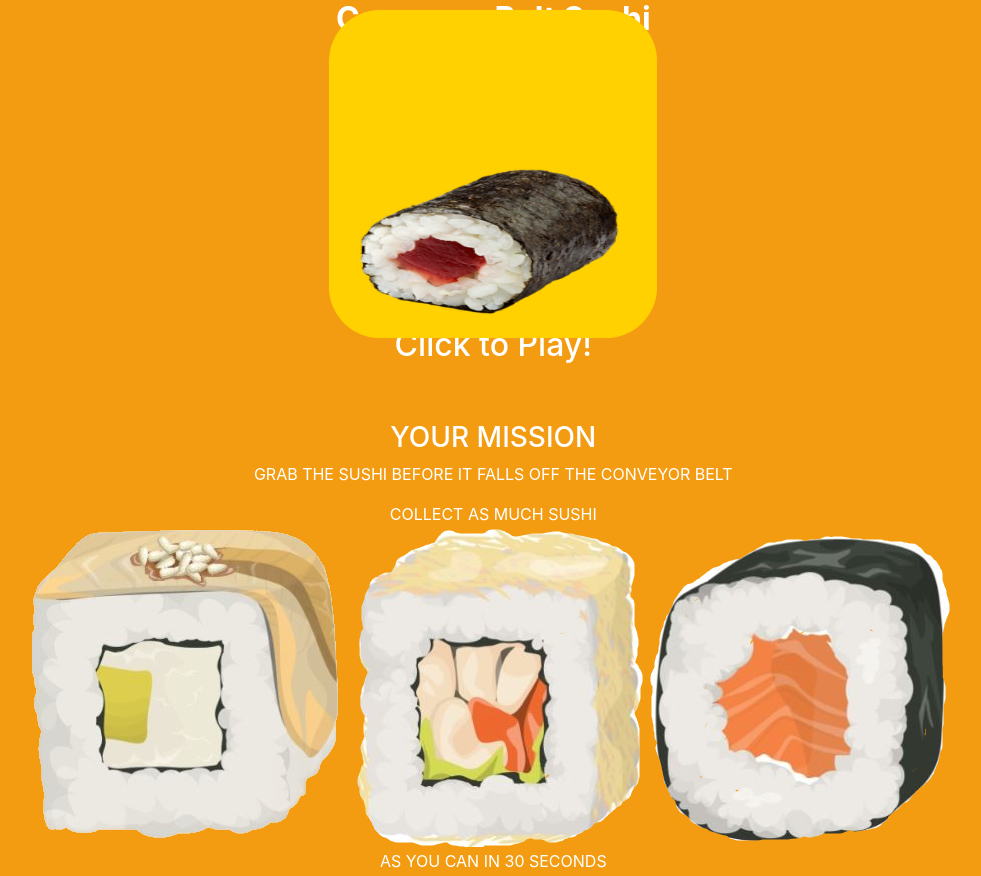
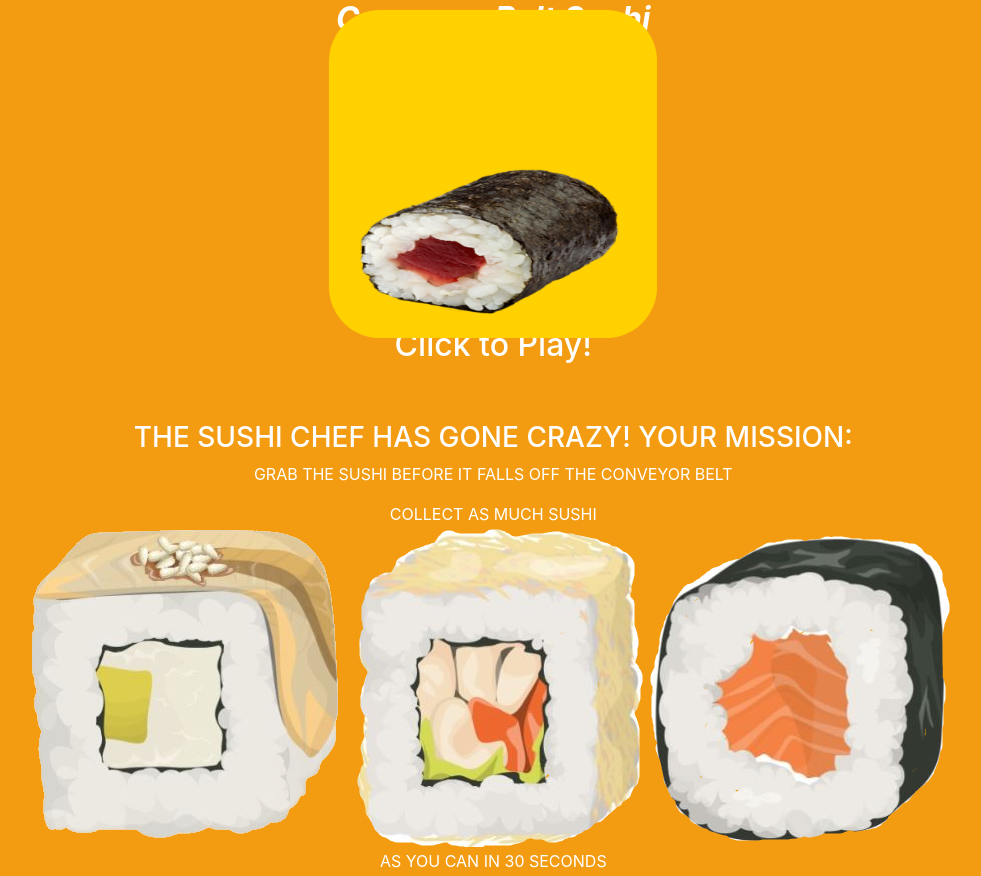
Before and after one commit to saraewilcox/Sushi-Snatch, a plain HTML site: page index.html in a window 1280 px wide. Shown: the top 876 px of the page, without its empty margins (72-1053 px from the left). Drawn offline with nearby package versions, Linux system fonts and the light colour scheme.

Commit message:
Add files via upload

```diff
--- a/index.html
+++ b/index.html
@@ -13,7 +13,7 @@
   <div class="start-page">
     <script src="https://ajax.googleapis.com/ajax/libs/jquery/3.5.1/jquery.min.js"></script>
     <div class="game-start">
-        <h2><strong>Conveyor Belt Sushi</strong></h2>
+        <h2><strong><i>Conveyor Belt Sushi</i></strong></h2>
         <form>
           <button formaction="./game.html" id="start-button"><img src="./images/tuna_roll.png" alt="" class="sushipic"></button>
         </form>
@@ -22,7 +22,7 @@
         <br>
       </div>
       <div class="objective">
-          <h3>YOUR MISSION</h3>
+          <h3>THE SUSHI CHEF HAS GONE CRAZY! YOUR MISSION:</h3>
           <p>GRAB THE SUSHI BEFORE IT FALLS OFF THE CONVEYOR BELT</p>
           <p>COLLECT AS MUCH SUSHI<br> <span><img class="sushigoal" src="./images/sushi_1.png"> <img class="sushigoal" src="./images/sushi_4.png"> <img class="sushigoal" src="./images/sushi_5.png"></span><br> AS YOU CAN IN 30 SECONDS</p>
             <p>BUT DON'T GRAB THE KITTIES!
```
